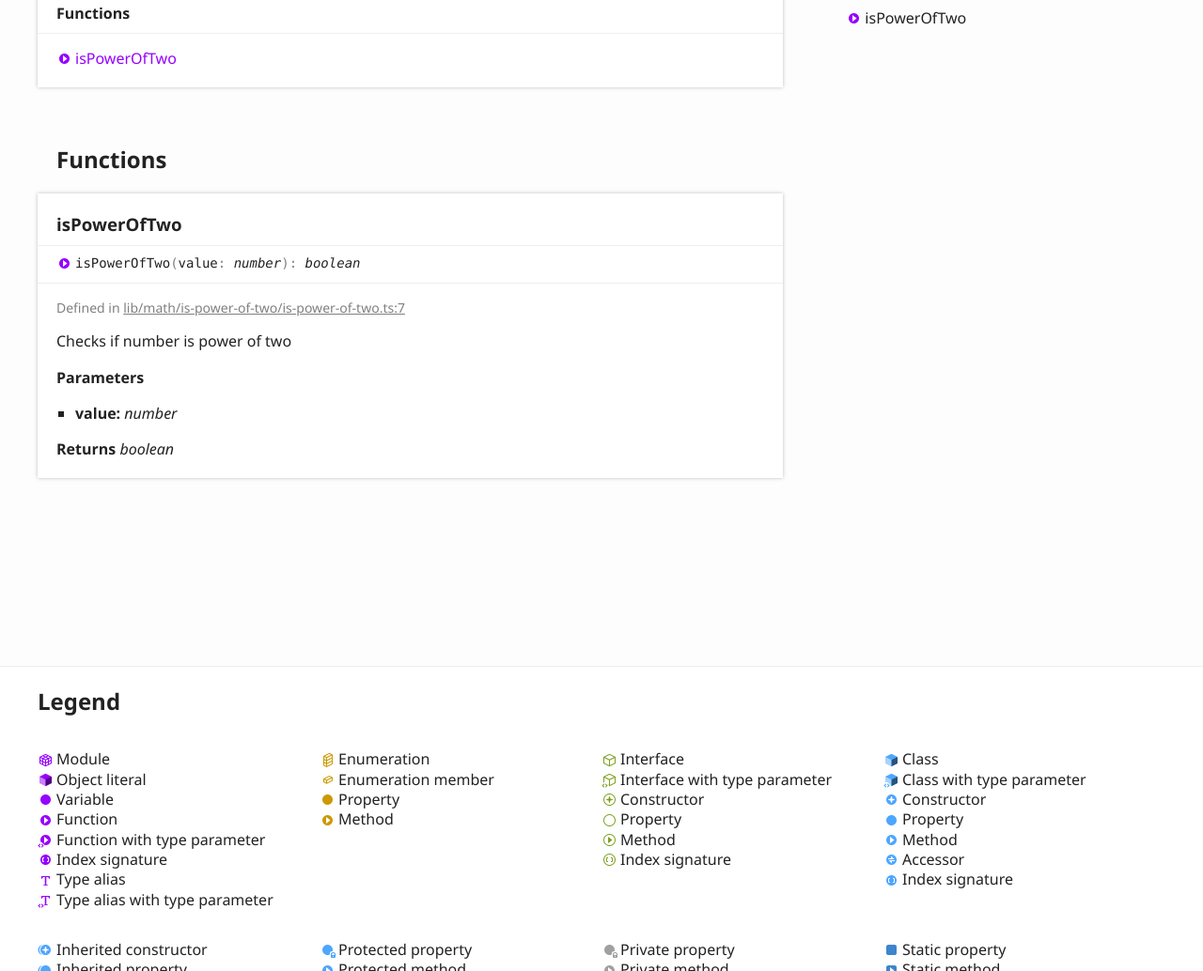
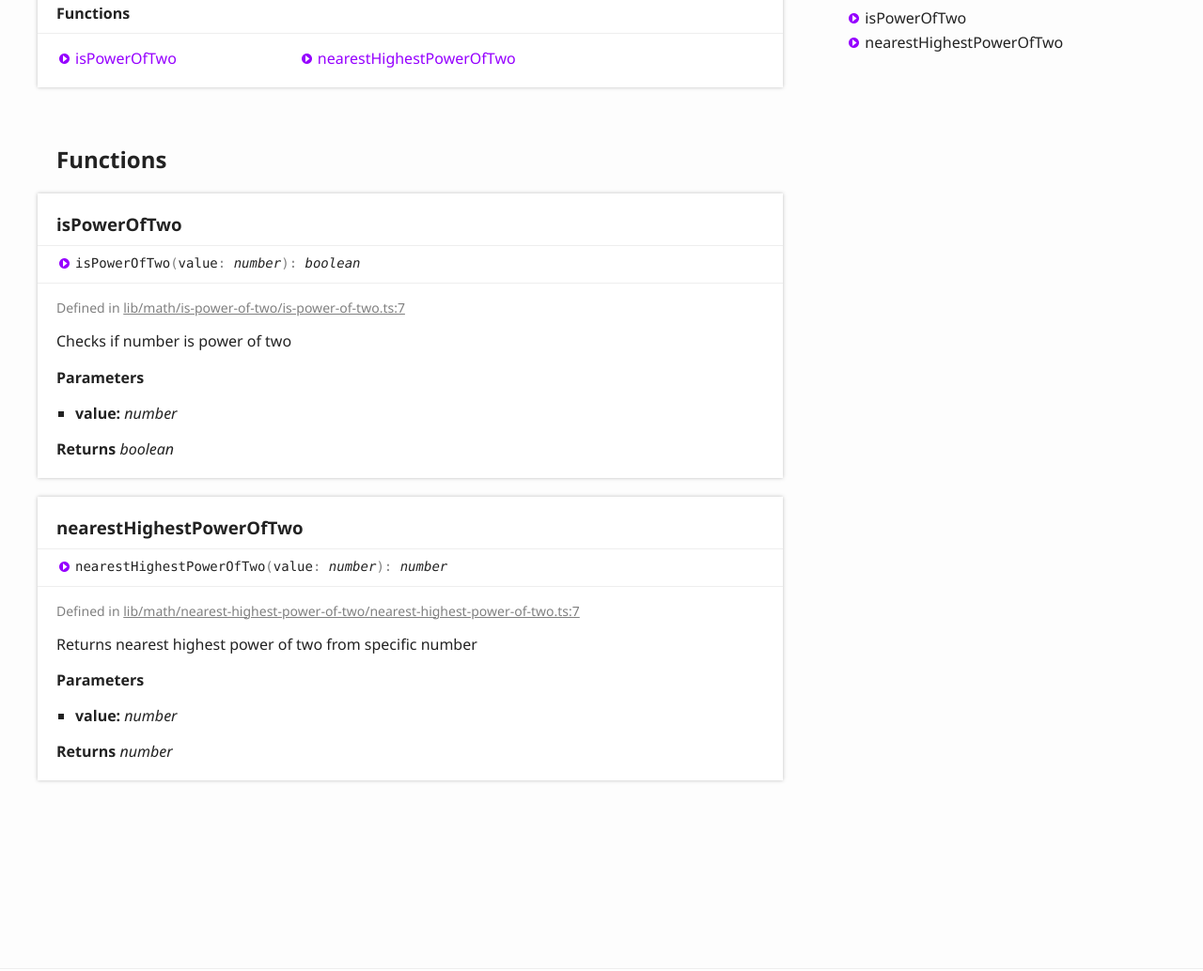
Before and after one commit to algo-js/core, a plain HTML site: page globals.html in a window 1280 px wide. Shown: the part 265-1299 px from the top of the page at 94% size. Drawn offline with Linux system fonts and the light colour scheme.

Commit message:
[ci skip] Updates

```diff
--- a/assets/js/search.js
+++ b/assets/js/search.js
@@ -1,3 +1,3 @@
 var typedoc = typedoc || {};
             typedoc.search = typedoc.search || {};
-            typedoc.search.data = {"kinds":{"64":"Function"},"rows":[{"id":0,"kind":64,"name":"isPowerOfTwo","url":"globals.html#ispoweroftwo","classes":"tsd-kind-function"}]};
+            typedoc.search.data = {"kinds":{"64":"Function"},"rows":[{"id":0,"kind":64,"name":"isPowerOfTwo","url":"globals.html#ispoweroftwo","classes":"tsd-kind-function"},{"id":1,"kind":64,"name":"nearestHighestPowerOfTwo","url":"globals.html#nearesthighestpoweroftwo","classes":"tsd-kind-function"}]};
--- a/globals.html
+++ b/globals.html
@@ -71,6 +71,7 @@
 							<h3>Functions</h3>
 							<ul class="tsd-index-list">
 								<li class="tsd-kind-function"><a href="globals.html#ispoweroftwo" class="tsd-kind-icon">is<wbr>Power<wbr>OfTwo</a></li>
+								<li class="tsd-kind-function"><a href="globals.html#nearesthighestpoweroftwo" class="tsd-kind-icon">nearest<wbr>Highest<wbr>Power<wbr>OfTwo</a></li>
 							</ul>
 						</section>
 					</div>
@@ -88,7 +89,7 @@
 						<li class="tsd-description">
 							<aside class="tsd-sources">
 								<ul>
-									<li>Defined in <a href="https://github.com/algo-js/core/blob/9ea2995/src/lib/math/is-power-of-two/is-power-of-two.ts#L7">lib/math/is-power-of-two/is-power-of-two.ts:7</a></li>
+									<li>Defined in <a href="https://github.com/algo-js/core/blob/03375f5/src/lib/math/is-power-of-two/is-power-of-two.ts#L7">lib/math/is-power-of-two/is-power-of-two.ts:7</a></li>
 								</ul>
 							</aside>
 							<div class="tsd-comment tsd-typography">
@@ -106,6 +107,34 @@
 						</li>
 					</ul>
 				</section>
+				<section class="tsd-panel tsd-member tsd-kind-function">
+					<a name="nearesthighestpoweroftwo" class="tsd-anchor"></a>
+					<h3>nearest<wbr>Highest<wbr>Power<wbr>OfTwo</h3>
+					<ul class="tsd-signatures tsd-kind-function">
+						<li class="tsd-signature tsd-kind-icon">nearest<wbr>Highest<wbr>Power<wbr>OfTwo<span class="tsd-signature-symbol">(</span>value<span class="tsd-signature-symbol">: </span><span class="tsd-signature-type">number</span><span class="tsd-signature-symbol">)</span><span class="tsd-signature-symbol">: </span><span class="tsd-signature-type">number</span></li>
+					</ul>
+					<ul class="tsd-descriptions">
+						<li class="tsd-description">
+							<aside class="tsd-sources">
+								<ul>
+									<li>Defined in <a href="https://github.com/algo-js/core/blob/03375f5/src/lib/math/nearest-highest-power-of-two/nearest-highest-power-of-two.ts#L7">lib/math/nearest-highest-power-of-two/nearest-highest-power-of-two.ts:7</a></li>
+								</ul>
+							</aside>
+							<div class="tsd-comment tsd-typography">
+								<div class="lead">
+									<p>Returns nearest highest power of two from specific number</p>
+								</div>
+							</div>
+							<h4 class="tsd-parameters-title">Parameters</h4>
+							<ul class="tsd-parameters">
+								<li>
+									<h5>value: <span class="tsd-signature-type">number</span></h5>
+								</li>
+							</ul>
+							<h4 class="tsd-returns-title">Returns <span class="tsd-signature-type">number</span></h4>
+						</li>
+					</ul>
+				</section>
 			</section>
 		</div>
 		<div class="col-4 col-menu menu-sticky-wrap menu-highlight">
@@ -120,6 +149,9 @@
 				<ul class="before-current">
 					<li class=" tsd-kind-function">
 						<a href="globals.html#ispoweroftwo" class="tsd-kind-icon">is<wbr>Power<wbr>OfTwo</a>
+					</li>
+					<li class=" tsd-kind-function">
+						<a href="globals.html#nearesthighestpoweroftwo" class="tsd-kind-icon">nearest<wbr>Highest<wbr>Power<wbr>OfTwo</a>
 					</li>
 				</ul>
 			</nav>
```
Also changed, not shown: index.html (+3 -0 lines).
